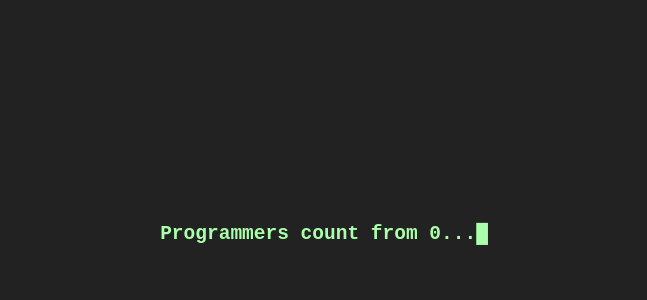
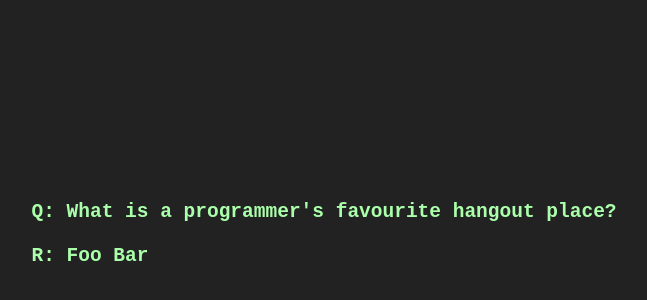
Before and after one commit to carlosbaraza/dev-jokes, a React (Create React App) app: page / in a window 1280 px wide. Shown: the part 166-466 px from the top of the page, without its empty margins (316-963 px from the left). Built offline with nearby package versions, Linux system fonts and the light colour scheme.

Commit message:
Add jokes dataset and sort descending by createdAt

```diff
--- a/src/App.js
+++ b/src/App.js
@@ -1,12 +1,23 @@
 import React, { Component } from "react";
 import logo from "./logo.svg";
 import "./App.css";
+import jokes from "./jokes.json";
+
+const sortedJokes = jokes.sort(
+  (j1, j2) => (j1.createdAt < j2.createdAt ? 1 : -1)
+);
+
+const joke = sortedJokes[0];
 
 class App extends Component {
   render() {
     return (
       <div className="App">
-        <h2>Programmers count from 0...</h2>
+        <h2
+          dangerouslySetInnerHTML={{
+            __html: joke.body
+          }}
+        />
       </div>
     );
   }
--- /dev/null
+++ b/src/jokes.json
@@ -0,0 +1,91 @@
+[
+  {
+    "body": "Programmers count from 0...",
+    "createdAt": "2018-01-18T17:58:07.039Z",
+    "claps": 128
+  },
+  {
+    "body": "Hide an seek champion... ; ...since 1958",
+    "createdAt": "2018-01-19T17:58:07.039Z",
+    "claps": 119
+  },
+  {
+    "body": "Programmer (noun.)\nA machine that turns coffee into code",
+    "createdAt": "2018-01-21T17:58:07.039Z",
+    "claps": 827
+  },
+  {
+    "body":
+      "Q: What is the object-oriented to become wealthy?<br><br>R: Inheritance",
+    "createdAt": "2018-01-20T17:58:07.039Z",
+    "claps": 158
+  },
+  {
+    "body": "Q: What do you call a programmer from Finland?<br><br>R: Nerdic",
+    "createdAt": "2018-01-27T17:58:07.039Z",
+    "claps": 463
+  },
+  {
+    "body":
+      "Q: What is a programmer's favourite hangout place?<br><br>R: Foo Bar",
+    "createdAt": "2018-01-29T17:58:07.039Z",
+    "claps": 483
+  },
+  {
+    "body":
+      "Q: Why did the programmer quit his job?<br><br>R: Because he didn't get arrays.",
+    "createdAt": "2018-01-28T17:58:07.039Z",
+    "claps": 629
+  },
+  {
+    "body":
+      "Q: Why do Java programmers have to wear glasses?<br><br>R: Because they don't C#",
+    "createdAt": "2018-01-27T18:58:07.039Z",
+    "claps": 953
+  },
+  {
+    "body": "Chuck Norris can take a screenshot of his blue screen.",
+    "createdAt": "2018-01-24T17:58:07.039Z",
+    "claps": 92
+  },
+  {
+    "body":
+      "A foo walks into a bar, takes a look around and says \"Hello World!\"",
+    "createdAt": "2018-01-25T17:58:07.039Z",
+    "claps": 647
+  },
+  {
+    "body":
+      "A programmer had a problem.<br>He decided to use Java.<br>Now he has a ProblemFactory.",
+    "createdAt": "2018-01-23T17:58:07.039Z",
+    "claps": 378
+  },
+  {
+    "body":
+      "3 SQL databases walked into a NoSQL bar.<br>A little while after... they walked out.<br>Because they could not find a table.",
+    "createdAt": "2018-01-26T17:58:07.039Z",
+    "claps": 387
+  },
+  {
+    "body":
+      "A SQL query walks into a bar, walks up to two tables and asks...<br>\"Can I join you?\"",
+    "createdAt": "2018-01-12T17:58:07.039Z",
+    "claps": 572
+  },
+  {
+    "body":
+      "An optimist says:<br>\"the glass is half-full\"<br><br>A pessimist says:<br>\"the glass is half-empty\"<br><br>A programmer says:<br>\"the glass is twice as large as neccesary\"",
+    "createdAt": "2018-01-21T17:58:07.039Z",
+    "claps": 473
+  },
+  {
+    "body": "[\"hip\", \"hip\"]",
+    "createdAt": "2018-01-15T17:58:07.039Z",
+    "claps": 746
+  },
+  {
+    "body": "#wife {<br>  right: 100%;<br>  margin: 0;<br>}",
+    "createdAt": "2018-01-16T17:58:07.039Z",
+    "claps": 574
+  }
+]
```
Also changed, not shown: 1 other file (tests, documents, lock files or other folders).
